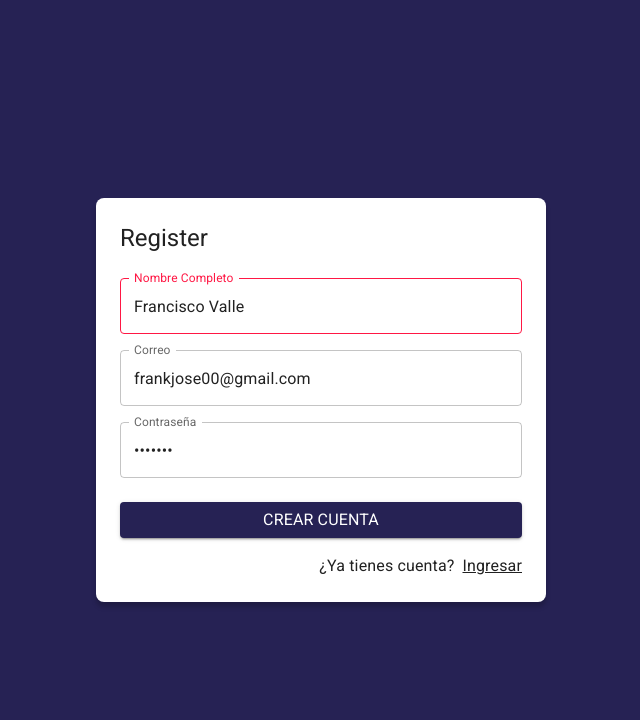
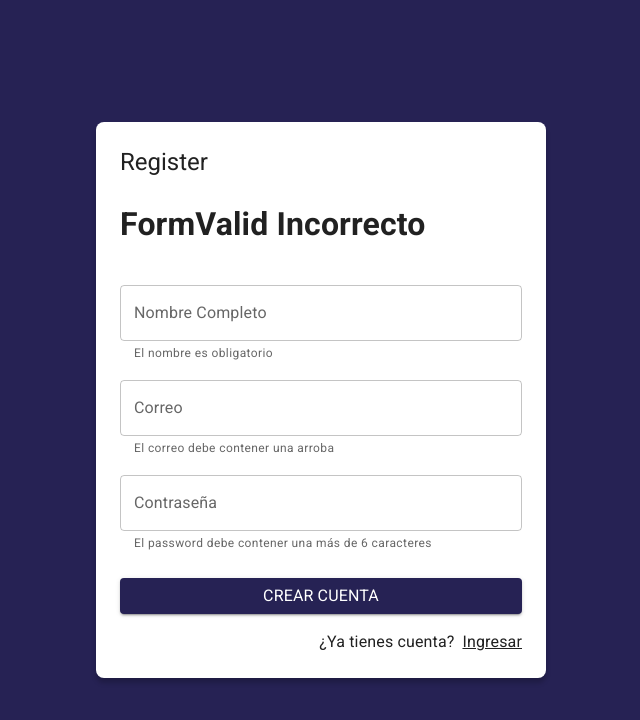
Before and after one commit to C3SC0-V4113/Journal-App, a React (Vite) app: page /auth/register in a window 1280 px wide. Shown: the top 720 px of the page, without its empty margins (319-959 px from the left). Built offline with nearby package versions, Linux system fonts and the light colour scheme; no server answers.

Commit message:
useForm evolved

```diff
--- a/src/auth/pages/RegisterPage.jsx
+++ b/src/auth/pages/RegisterPage.jsx
@@ -1,13 +1,14 @@
 import { Button, Grid, Link, TextField, Typography } from "@mui/material";
 import { Link as RouterLink } from "react-router-dom";
+import { useState } from "react";
 
 import { AuthLayout } from "../layout";
 import { useForm } from "../../hooks";
 
 const formData = {
-  email: "frankjose00@gmail.com",
-  password: "1234546",
-  displayName: "Francisco Valle",
+  email: "",
+  password: "",
+  displayName: "",
 };
 
 const formValidations = {
@@ -20,26 +21,27 @@ const formValidations = {
 };
 
 export const RegisterPage = () => {
+  const [formSubmitted, setFormSubmitted] = useState(false);
   const {
     email,
     password,
     displayName,
     onInputChange,
-    isFormvalid,
+    isFormValid,
     displayNameValid,
     emailValid,
     passwordValid,
     formState,
   } = useForm(formData, formValidations);
 
-  console.log(displayNameValid);
-
   const onSubmit = (event) => {
     event.preventDefault();
+    setFormSubmitted(true);
     console.log(formState);
   };
   return (
     <AuthLayout title="Register">
+      <h1>FormValid {isFormValid ? "Valido" : "Incorrecto"}</h1>
       <form onSubmit={onSubmit}>
         <Grid container>
           <Grid item xs={12} sx={{ marginTop: 2 }}>
@@ -51,7 +53,7 @@ export const RegisterPage = () => {
               name="displayName"
               value={displayName}
               onChange={onInputChange}
-              error={!displayNameValid}
+              error={!!displayNameValid && formSubmitted}
               helperText={displayNameValid}
             />
           </Grid>
@@ -64,6 +66,8 @@ export const RegisterPage = () => {
               name="email"
               value={email}
               onChange={onInputChange}
+              error={!!emailValid && formSubmitted}
+              helperText={emailValid}
             />
           </Grid>
           <Grid item xs={12} sx={{ marginTop: 2 }}>
@@ -75,6 +79,8 @@ export const RegisterPage = () => {
               name="password"
               value={password}
               onChange={onInputChange}
+              error={!!passwordValid && formSubmitted}
+              helperText={passwordValid}
             />
           </Grid>
           <Grid container spacing={2} sx={{ marginBottom: 2, marginTop: 1 }}>
--- a/src/hooks/useForm.js
+++ b/src/hooks/useForm.js
@@ -1,4 +1,4 @@
-import { useEffect, useState } from "react";
+import { useEffect, useMemo, useState } from "react";
 
 export const useForm = (initialForm = {}, formValidations = {}) => {
   const [formState, setFormState] = useState(initialForm);
@@ -7,6 +7,13 @@ export const useForm = (initialForm = {}, formValidations = {}) => {
   useEffect(() => {
     createValidators();
   }, [formState]);
+
+  const isFormValid = useMemo(() => {
+    for (const formValue of Object.keys(formValidation)) {
+      if (formValidation[formValue] !== null) return false;
+    }
+    return true;
+  }, [formValidation]);
 
   const onInputChange = ({ target }) => {
     const { name, value } = target;
@@ -39,6 +46,7 @@ export const useForm = (initialForm = {}, formValidations = {}) => {
     formState,
     onInputChange,
     onResetForm,
+    isFormValid,
     ...formState,
     ...formValidation,
   };
```
